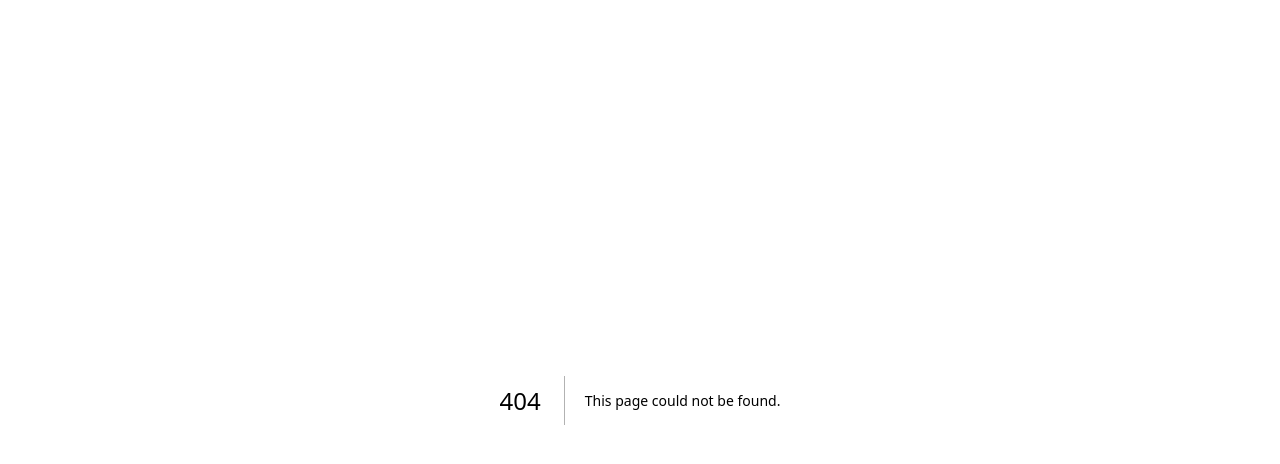
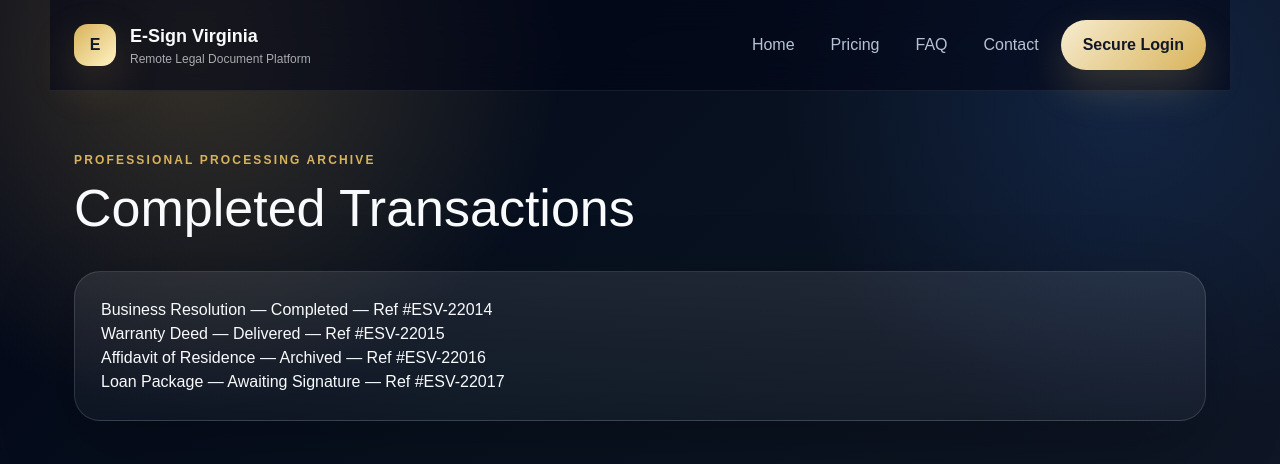
Before and after one commit to rawillia9801/esign, a Next.js app: page /notary/transactions in a window 1280 px wide. Before the commit this address had no page. Shown: the top 464 px of the page. Built offline with nearby package versions, Linux system fonts and the light colour scheme.

Commit message:
Add notary transactions archive page

```diff
--- /dev/null
+++ b/app/notary/transactions/page.tsx
@@ -0,0 +1,19 @@
+import Header from '../../../components/Header'
+
+export default function NotaryTransactions(){
+ return (
+  <main className="container">
+   <Header />
+   <section style={{padding:'60px 0'}}>
+    <div className="eyebrow">Professional Processing Archive</div>
+    <h1 style={{fontSize:'52px'}}>Completed Transactions</h1>
+    <div className="card" style={{marginTop:'24px'}}>
+      <p>Business Resolution — Completed — Ref #ESV-22014</p>
+      <p>Warranty Deed — Delivered — Ref #ESV-22015</p>
+      <p>Affidavit of Residence — Archived — Ref #ESV-22016</p>
+      <p>Loan Package — Awaiting Signature — Ref #ESV-22017</p>
+    </div>
+   </section>
+  </main>
+ )
+}
```
